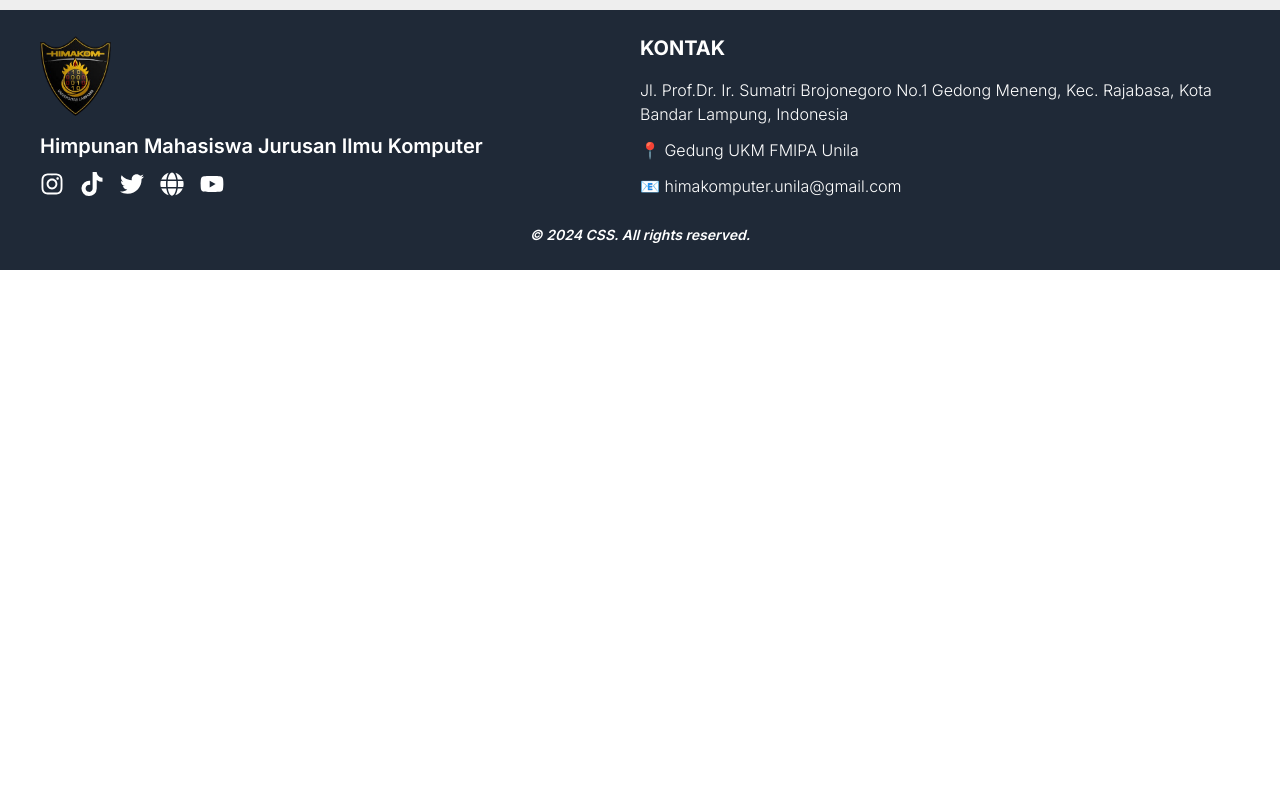
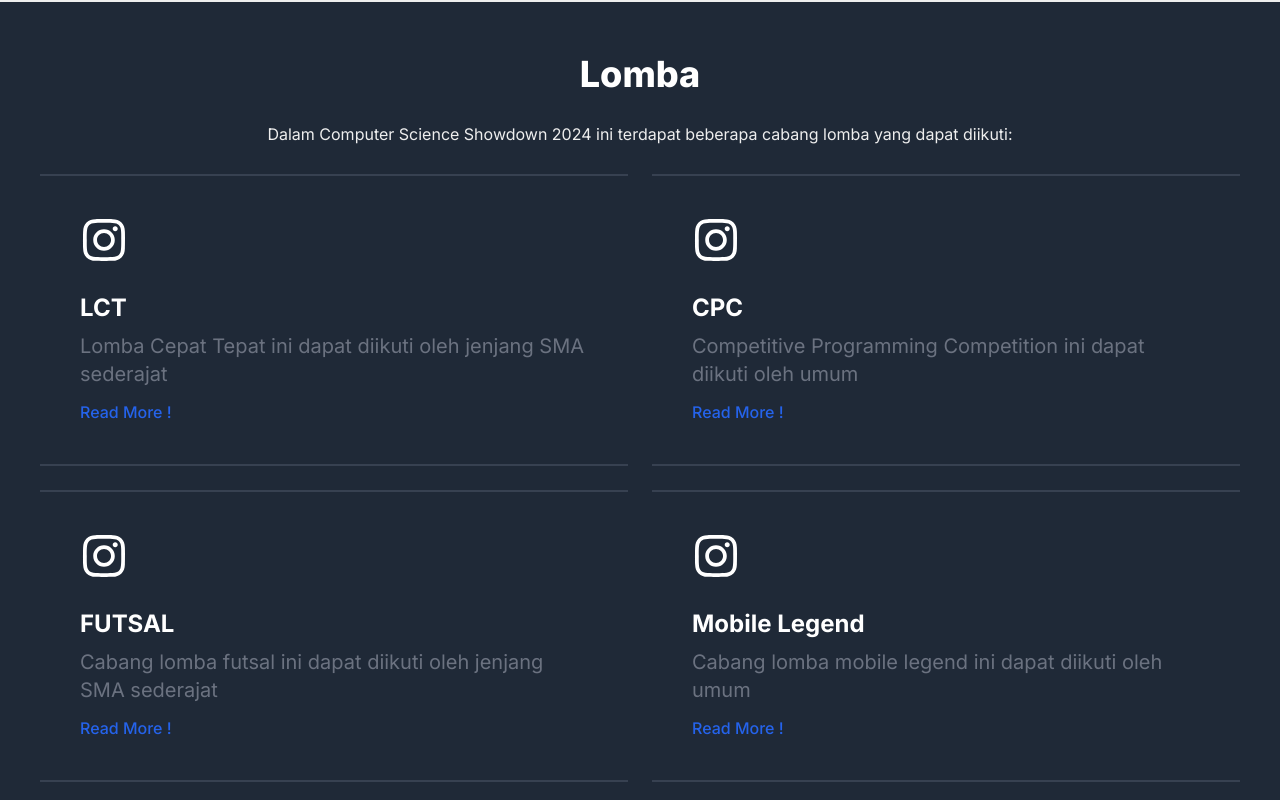
Before and after one commit to jhonvnbb/next-js-web, a Next.js app: page / in a window 1280 px wide. Shown: the part 1600-2400 px from the top of the page. Before the commit the page ends 1870 px from the top, so only its background shows below. Built offline with nearby package versions, Linux system fonts and the light colour scheme.

Commit message:
create:lomba

```diff
--- a/app/components/About/index.tsx
+++ b/app/components/About/index.tsx
@@ -4,8 +4,8 @@ const AboutSection = () => {
   return (
     <section className='bg-[#eee] p-6' id='about'>
         <div className='container container mx-auto flex flex-col justify-center items-center px-4'>
-            <div className='py-7'>
-                <h1 className='text-4xl text-center font-extrabold text-gray-800 text-shadow' data-shadow="About Us">
+            <div className='py-6'>
+                <h1 className='text-4xl text-center font-extrabold text-gray-800'>
                     About Us
                 </h1>
             </div>
--- /dev/null
+++ b/app/components/Lomba/index.tsx
@@ -0,0 +1,83 @@
+import React from "react";
+import Link from "next/link";
+import { FaInstagram } from "react-icons/fa";
+
+const LombaSection = () => {
+  return (
+    <section className="bg-gray-800 p-6">
+      <div className="container mx-auto flex flex-col items-center justify-center px-4">
+        <div className="text-center">
+          <h1 className="text-4xl font-extrabold text-white py-7">Lomba</h1>
+          <p className="text-[#eee]">
+            Dalam Computer Science Showdown 2024 ini terdapat beberapa cabang
+            lomba yang dapat diikuti:
+          </p>
+        </div>
+        <div className="grid grid-cols-1 md:grid-cols-2 gap-6 mt-7 w-full">
+          <div className="border-y-2 p-10 border-gray-700">
+            <i className="text-5xl text-white mb-3">
+              <FaInstagram />
+            </i>
+            <h5 className="mt-7 mb-2 text-2xl font-bold text-white">LCT</h5>
+            <p className="mb-3 text-xl text-gray-500 dark:text-gray-400">
+              Lomba Cepat Tepat ini dapat diikuti oleh jenjang SMA sederajat
+            </p>
+            <Link
+              href="#"
+              className="inline-flex font-medium items-center text-blue-600 hover:underline"
+            >
+              Read More !
+            </Link>
+          </div>
+          <div className="border-y-2 p-10 border-gray-700">
+            <i className="text-5xl text-white mb-3">
+              <FaInstagram />
+            </i>
+            <h5 className="mt-7 mb-2 text-2xl font-bold text-white">CPC</h5>
+            <p className="mb-3 text-xl text-gray-500 dark:text-gray-400">
+              Competitive Programming Competition ini dapat diikuti oleh umum
+            </p>
+            <Link
+              href="#"
+              className="inline-flex font-medium items-center text-blue-600 hover:underline"
+            >
+              Read More !
+            </Link>
+          </div>
+          <div className="border-y-2 p-10 border-gray-700">
+            <i className="text-5xl text-white mb-3">
+              <FaInstagram />
+            </i>
+            <h5 className="mt-7 mb-2 text-2xl font-bold text-white">FUTSAL</h5>
+            <p className="mb-3 text-xl text-gray-500 dark:text-gray-400">
+              Cabang lomba futsal ini dapat diikuti oleh jenjang SMA sederajat
+            </p>
+            <Link
+              href="#"
+              className="inline-flex font-medium items-center text-blue-600 hover:underline"
+            >
+              Read More !
+            </Link>
+          </div>
+          <div className="border-y-2 p-10 border-gray-700">
+            <i className="text-5xl text-white mb-3">
+              <FaInstagram />
+            </i>
+            <h5 className="mt-7 mb-2 text-2xl font-bold text-white">Mobile Legend</h5>
+            <p className="mb-3 text-xl text-gray-500 dark:text-gray-400">
+              Cabang lomba mobile legend ini dapat diikuti oleh umum
+            </p>
+            <Link
+              href="#"
+              className="inline-flex font-medium items-center text-blue-600 hover:underline"
+            >
+              Read More !
+            </Link>
+          </div>
+        </div>
+      </div>
+    </section>
+  );
+};
+
+export default LombaSection;
--- a/app/page.tsx
+++ b/app/page.tsx
@@ -2,6 +2,7 @@ import AboutSection from "./components/About";
 import BannerSection from "./components/Banner";
 import FooterSection from "./components/Footer";
 import JadwalSection from "./components/Jadwal";
+import LombaSection from "./components/Lomba";
 import NavigationBar from "./components/Navbar";
 
 export default function Home() {
@@ -11,6 +12,7 @@ export default function Home() {
       <BannerSection />
       <JadwalSection />
       <AboutSection />
+      <LombaSection />
       <FooterSection />
     </>
   );
```
